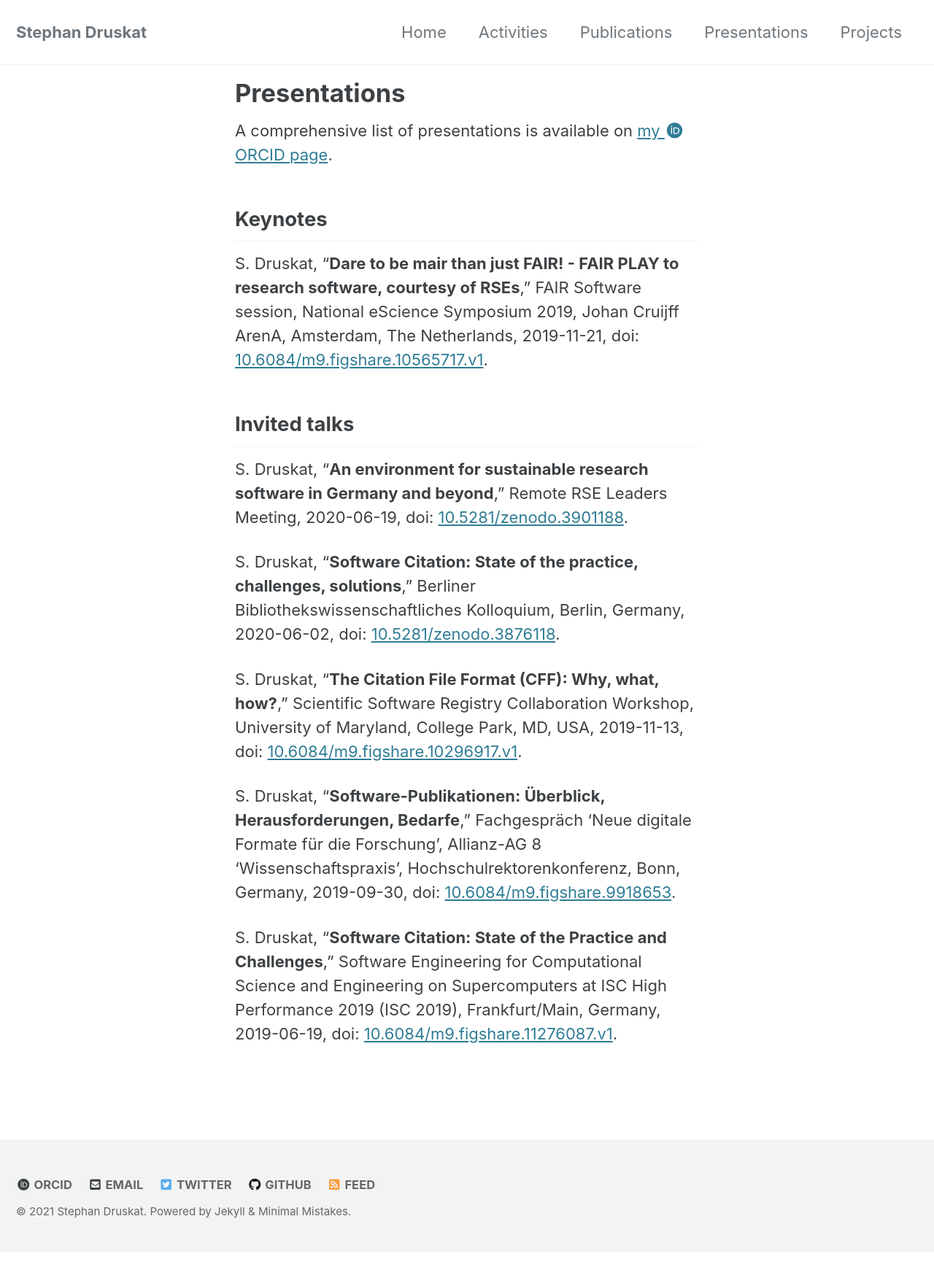
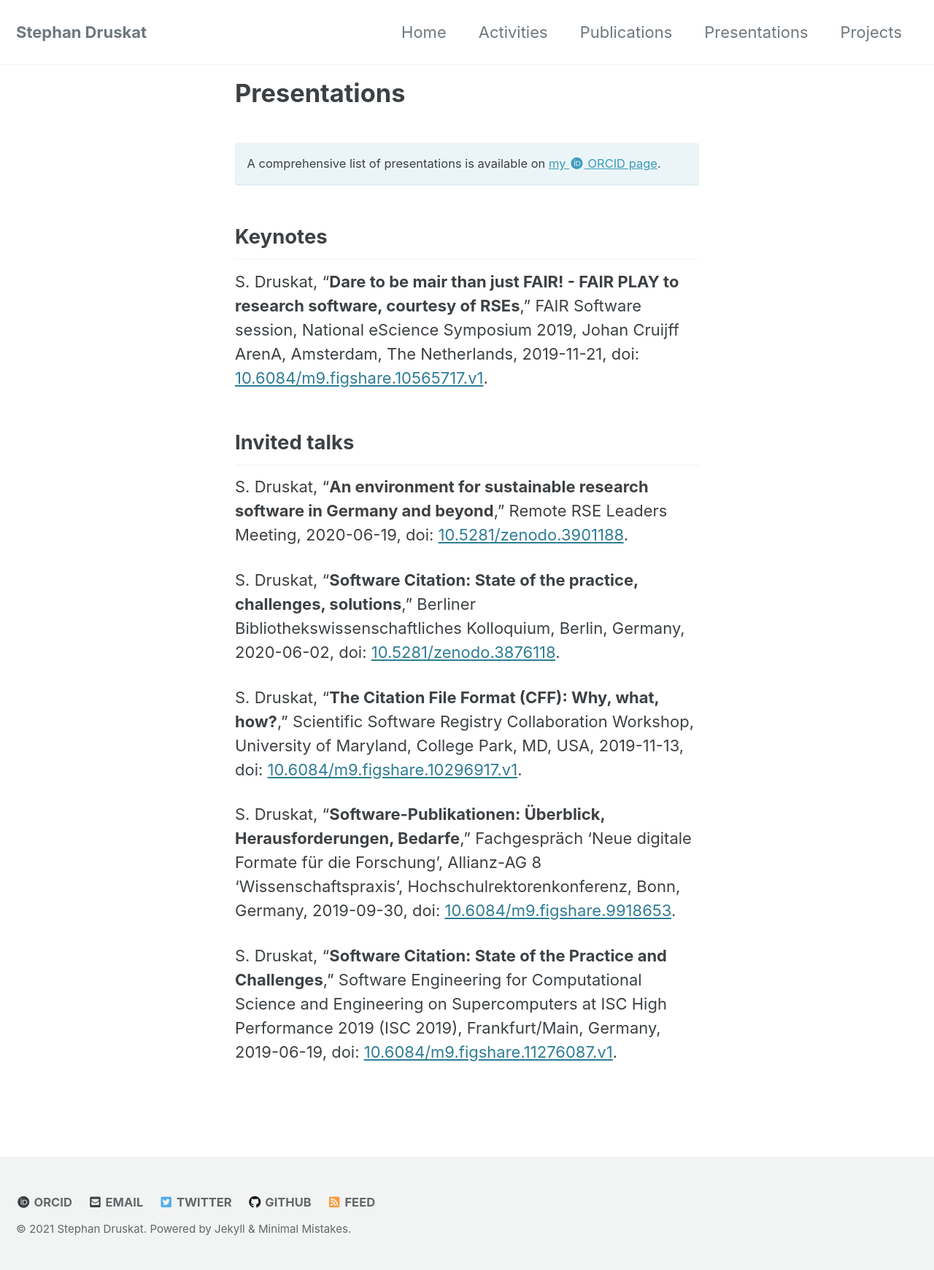
Before and after one commit to sdruskat/sdruskat.github.io, a Jekyll site: the page built from _pages/presentations.md, in a window 1280 px wide. Shown: the whole page at 73% size. Built offline with Jekyll 4.4.1, drawn with Linux system fonts in a browser that asks for light colours; cached includes are drawn as plain includes; comment, search, counter and statistics services are not loaded; before the commit the page ends 1716 px from its top, so only the background shows below that.

Commit message:
Add box to link to ORCiD page for presentations

```diff
--- a/_pages/presentations.md
+++ b/_pages/presentations.md
@@ -6,6 +6,7 @@ permalink: "/presentations/"
 ---
 
 A comprehensive list of presentations is available on [my <i class="fab fa-fw fa-orcid"></i> ORCID page](https://orcid.org/0000-0003-4925-7248).
+{: .notice--info}
 
 ## Keynotes
 
```
